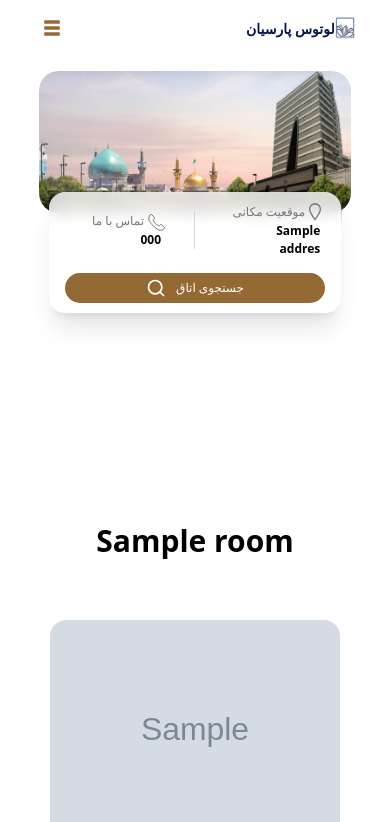
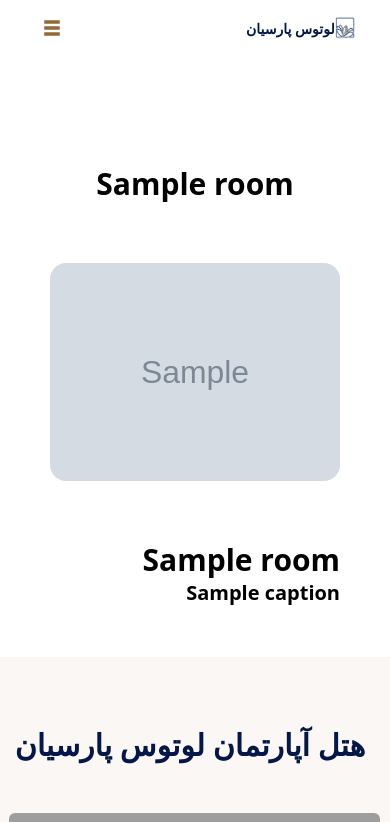
Before and after one commit to abolfazlsli/hotel-lotus-code, a Python web app: template code/core/templates/showRoom.html in a window 390 px wide. Shown: the top 822 px of the page. Run offline with Jinja, Linux system fonts and the light colour scheme; the template is opened without the code that fills it: most values are stand-ins (such as "Sample title", 1, 10 or a date in 2020); grey boxes marked "Sample" are stand-in pictures; grey boxes are pictures that could not be loaded.

Commit message:
Fixed some bugs

```diff
--- a/code/core/templates/showRoom.html
+++ b/code/core/templates/showRoom.html
@@ -25,9 +25,11 @@
         <li class="border-b-1 border-[#0000001F] w-[100%] p-[13px] text-right"><a href="#" class="text-[#051748]">ارتباط باما</a></li>
         <li>
             <div class="w-[100%] pl-[10px] flex justify-end items-center absolute bottom-3 left-[-45%]">
-                <button class="p-[10px] ring-2 ring-[#946934] text-[#946934] rounded-2xl w-[150px] cursor-pointer">
+                <img src="{{ url_for('static', filename='./assets/tab.png') }}" class="w-[50px] h-[50px]" />
+                <!-- <button class="p-[10px] ring-2 ring-[#946934] text-[#946934] rounded-2xl w-[150px] cursor-pointer">
                     رزرو آنلاین
-                </button>
+                </button> -->
+
             </div>
         </li>
         <li>
@@ -77,63 +79,13 @@
                 </a>
             </div>
         </div>
-        <button class="p-[10px] ring-2 ring-[#946934] text-[#946934] rounded-2xl w-[150px] cursor-pointer">
+        <img src="{{ url_for('static', filename='./assets/tab.png') }}" class="w-[50px] h-[50px]" />
+        <!-- <button class="p-[10px] ring-2 ring-[#946934] text-[#946934] rounded-2xl w-[150px] cursor-pointer">
             رزرو آنلاین
-        </button>
+        </button> -->
     </div>
 </div>
-    <!-- phone -->
-        <div class="w-[100%] md:hidden flex justify-center items-center mt-[15px] relative" >
-        <div class="w-[80%] h-[80%] flex justify-center items-center">
-            <img src="{{url_for('static' , filename='assets/mainimage.png')}}" class="rounded-[20px] w-[100%] h-[100%]" />
-        </div>
-        <div class="w-[75%] h-[fit-content] pt-[10px] pb-[10px] pr-[16px] pl-[16px] bg-[#ffffffcf] shadow-xl absolute rounded-2xl bottom-[-100px] backdrop-blur-sm flex justify-center flex-col" dir="rtl" >
-            <div class="flex justify-center items-center w-[100%]">
-                <div class="w-[50%] flex flex-col justify-center items-center">
-                    <div class="w-[100%] flex justify-start items-center" dir="rtl">
-                        <svg xmlns="http://www.w3.org/2000/svg" width="300" height="300" class="w-[20px] h-[20px] text-[#787878]"  viewBox="0 0 15 15"><path fill="currentColor" d="M5.117 2.818C5.77 2.266 6.652 2 7.5 2s1.73.266 2.383.818C10.508 3.346 11 4.2 11 5.568c0 .372-.154.956-.49 1.723c-.324.743-.775 1.56-1.267 2.367a48 48 0 0 1-1.761 2.652a40 40 0 0 1-1.763-2.687c-.485-.814-.926-1.636-1.243-2.375C4.147 6.482 4 5.912 4 5.568c0-1.368.492-2.222 1.117-2.75m2.99 10.337C9.46 11.263 12 7.542 12 5.568C12 2.288 9.577 1 7.5 1S3 2.288 3 5.568c0 1.881 2.475 5.69 3.868 7.6c.254.348.472.633.632.832l.197-.273z"/></svg>
-                        <span class="text-[#787878] text-[12px]">
-                            موقعیت مکانی
-                        </span>
-                    </div>
-                    <div class="w-[100%] flex justify-start items-center" dir="rtl">
-                        <span class="mr-[5px] text-[12px] font-bold w-[60%]">
-                            {% for addr in address %}
-                                {{addr.addres}}
-                            {% endfor %}
-                        </span>
-                    </div>
-                </div>
-                <div class="w-[50%] flex flex-col justify-center items-center pr-[28px] border-r border-gray-300">
-                    <div class="w-[100%] flex justify-start items-center" dir="rtl">
-                        <svg width="22" height="20" viewBox="0 0 22 20" fill="none" xmlns="http://www.w3.org/2000/svg">
-                            <path d="M17.7071 13.7071L20.3552 16.3552C20.7113 16.7113 20.7113 17.2887 20.3552 17.6448C18.43 19.57 15.3821 19.7866 13.204 18.153L11.6286 16.9714C9.88504 15.6638 8.33622 14.115 7.02857 12.3714L5.84701 10.796C4.21341 8.61788 4.43001 5.56999 6.35523 3.64477C6.71133 3.28867 7.28867 3.28867 7.64477 3.64477L10.2929 6.29289C10.6834 6.68342 10.6834 7.31658 10.2929 7.70711L9.27175 8.72825C9.10946 8.89054 9.06923 9.13846 9.17187 9.34373C10.3585 11.7171 12.2829 13.6415 14.6563 14.8281C14.8615 14.9308 15.1095 14.8905 15.2717 14.7283L16.2929 13.7071C16.6834 13.3166 17.3166 13.3166 17.7071 13.7071Z" stroke="#787878"/>
-                        </svg>
-                        <span class="text-[#787878] text-[12px]">
-                            تماس با ما
-                        </span>
-                    </div>
-                    <div class="w-[100%] flex justify-start items-center" dir="rtl">
-                        <span class="mr-[5px] text-[12px] font-bold w-[60%]">
-                            {% for phone in phones %}
-                            {{ phone.phone }}
-                            {% endfor %}
-                        </span>
-                    </div>
-                </div>
-            </div>
-            <div class="w-[100%] flex justify-center items-center">
-                <button class="p-[15px] mt-[15px] ring-2 flex justify-center items-center text-white bg-[#946934] cursor-pointer w-[100%] h-[28px] text-[12px] rounded-full">
-                    جستجوی اتاق
-                    <svg xmlns="http://www.w3.org/2000/svg" width="300" height="300" class="w-[20px] h-[20px] mr-[10px]" viewBox="0 0 24 24"><path fill="none" stroke="currentColor" stroke-linecap="round" stroke-linejoin="round" stroke-width="2" d="m21 21l-4.343-4.343m0 0A8 8 0 1 0 5.343 5.343a8 8 0 0 0 11.314 11.314"/></svg>
-                </button>
-            </div>
-        </div>
-    </div>
-    <!-- pc -->
-    <!-- phone -->
-    <!-- pc -->
-     <div class="w-[100%] flex flex-col justify-center items-center mt-[200px] md:mt-[100px] p-[50px]">
+     <div class="w-[100%] flex flex-col justify-center items-center md:mt-[100px] p-[50px]">
          <!-- name = db.Column(db.String(100), nullable=False)
     imageid = db.Column(db.String(100), nullable=True)
     caption = db.Column(db.Text, nullable=True) -->
```
Also changed, not shown: code/core/app.py (+8 -0 lines), code/core/templates/index.html (+8 -4 lines), code/core/instance/database.db, code/core/static/assets/tab.png (added), code/core/static/pics/DIG-20250828-CTL36E.png (added).
